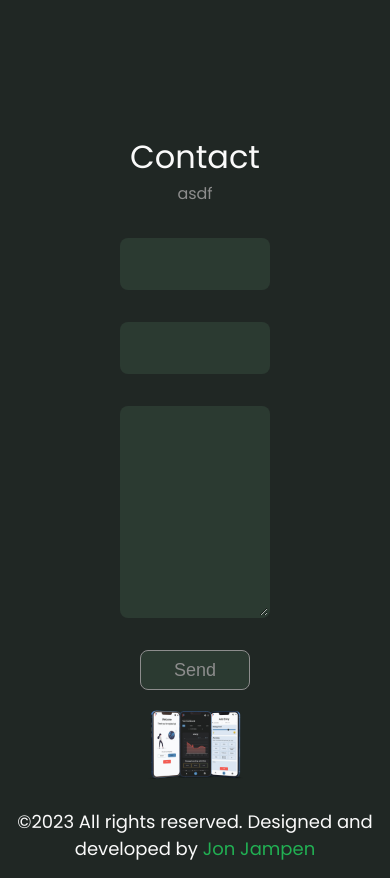
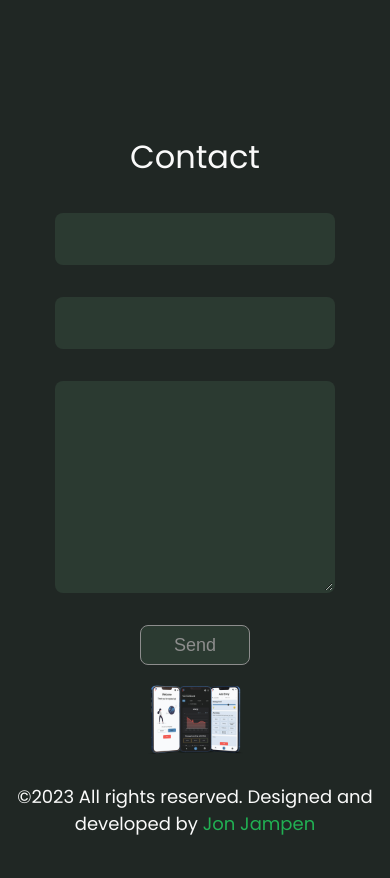
Before and after one commit to jonjampen/portfolio, a SvelteKit app: page / in a window 390 px wide. Shown: the part 1120-1998 px from the top of the page. After the commit the page ends 1973 px from the top, so only its background shows below. Built offline with nearby package versions, Linux system fonts and the light colour scheme; no server answers; the database is empty.

Commit message:
Responsive contact form

```diff
--- a/src/routes/Contact.svelte
+++ b/src/routes/Contact.svelte
@@ -26,7 +26,6 @@
 
 <section class="contactForm" id="contact">
 	<h2>Contact</h2>
-	<h6>asdf</h6>
 	<form action="">
 		<input
 			type="text"
--- a/src/style/contact.scss
+++ b/src/style/contact.scss
@@ -49,5 +49,10 @@ section.contact {
     section.contact {
         flex-direction: column;
         align-items: center;
+
+        & .contactForm {
+            width: 100%;
+            max-width: 600px;
+        }
     }
 }
```
